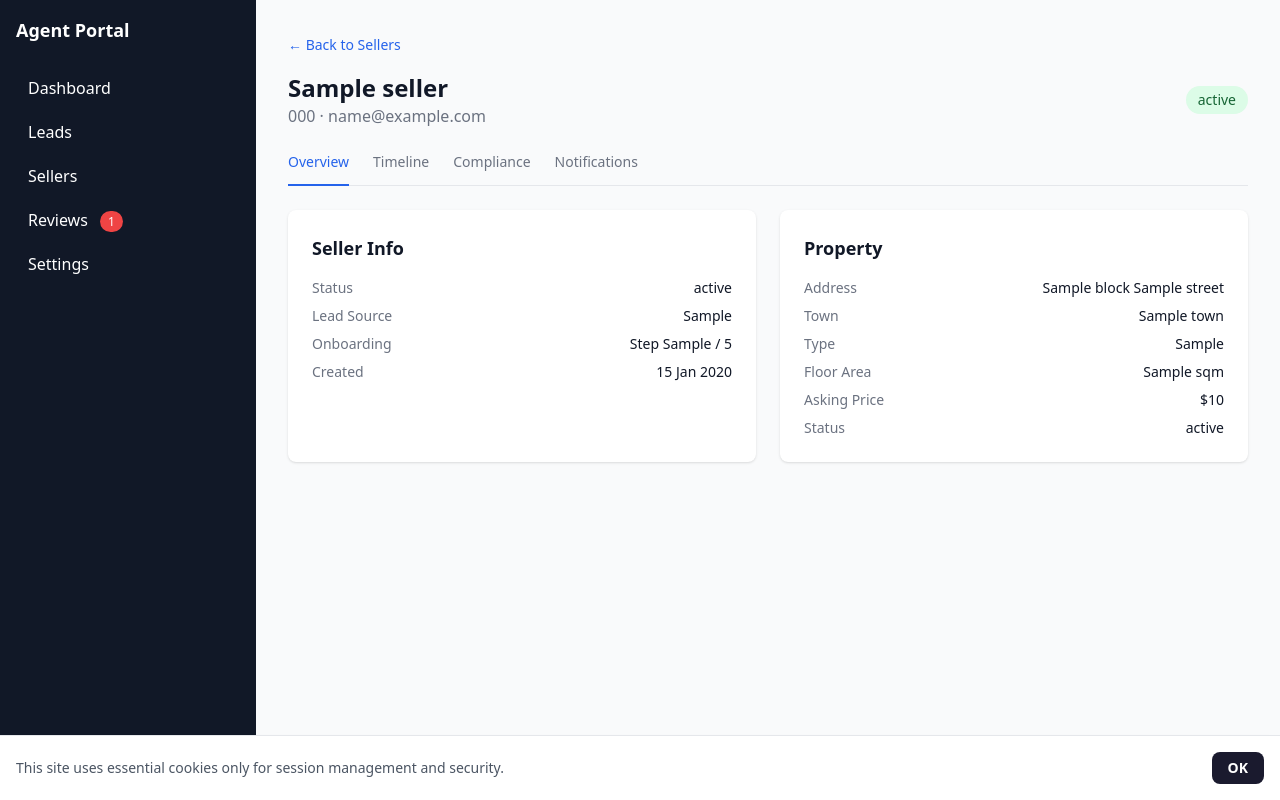
After one commit to Duckchief/sellmyhouse, a Node project: template src/views/pages/agent/seller-detail.njk in a window 1280 px wide. The commit adds this page. Run offline with Node 20 templates, Linux system fonts and the light colour scheme; the template is opened without the code that fills it: most values are stand-ins (such as "Sample title", 1, 10 or a date in 2020); style sheets or scripts are compiled from the project's sources; some libraries are stand-ins or nearby versions.

Commit message:
feat(agent): add agent dashboard views and partials

```diff
--- a/src/views/layouts/agent.njk
+++ b/src/views/layouts/agent.njk
@@ -2,14 +2,30 @@
 
 {% block body %}
 <div class="flex min-h-screen">
-  <aside class="w-64 bg-gray-900 text-white p-4">
-    <div class="text-lg font-bold mb-6">Agent Portal</div>
-    <nav class="space-y-2">
-      <a href="/agent/dashboard" class="block px-3 py-2 rounded hover:bg-gray-800">Dashboard</a>
-      <!-- Phase 3 will add more nav items -->
+  <aside class="w-64 bg-gray-900 text-white p-4 flex-shrink-0">
+    <div class="text-lg font-bold mb-6">{{ "Agent Portal" | t }}</div>
+    <nav class="space-y-1">
+      <a href="/agent/dashboard" class="block px-3 py-2 rounded hover:bg-gray-800 {% if currentPath == '/agent/dashboard' %}bg-gray-800{% endif %}">
+        {{ "Dashboard" | t }}
+      </a>
+      <a href="/agent/leads" class="block px-3 py-2 rounded hover:bg-gray-800 {% if currentPath == '/agent/leads' %}bg-gray-800{% endif %}">
+        {{ "Leads" | t }}
+      </a>
+      <a href="/agent/sellers" class="block px-3 py-2 rounded hover:bg-gray-800 {% if currentPath == '/agent/sellers' %}bg-gray-800{% endif %}">
+        {{ "Sellers" | t }}
+      </a>
+      <a href="/agent/reviews" class="block px-3 py-2 rounded hover:bg-gray-800 {% if currentPath == '/agent/reviews' %}bg-gray-800{% endif %}">
+        {{ "Reviews" | t }}
+        {% if pendingReviewCount %}
+        <span class="ml-2 bg-red-500 text-white text-xs px-2 py-0.5 rounded-full">{{ pendingReviewCount }}</span>
+        {% endif %}
+      </a>
+      <a href="/agent/settings" class="block px-3 py-2 rounded hover:bg-gray-800 {% if currentPath == '/agent/settings' %}bg-gray-800{% endif %}">
+        {{ "Settings" | t }}
+      </a>
     </nav>
   </aside>
-  <main class="flex-1 p-8">
+  <main class="flex-1 p-8 bg-gray-50">
     {% block content %}{% endblock %}
   </main>
 </div>
--- /dev/null
+++ b/src/views/pages/agent/seller-detail.njk
@@ -0,0 +1,35 @@
+{% extends "layouts/agent.njk" %}
+
+{% block content %}
+<div class="mb-4">
+  <a href="/agent/sellers" class="text-sm text-blue-600 hover:underline">← {{ "Back to Sellers" | t }}</a>
+</div>
+
+<div class="flex items-center justify-between mb-6">
+  <div>
+    <h1 class="text-2xl font-bold">{{ seller.name }}</h1>
+    <p class="text-gray-500">{{ seller.phone }} · {{ seller.email or "No email" }}</p>
+  </div>
+  <span class="px-3 py-1 text-sm rounded-full
+    {% if seller.status == 'lead' %}bg-blue-100 text-blue-800
+    {% elif seller.status == 'engaged' %}bg-yellow-100 text-yellow-800
+    {% elif seller.status == 'active' %}bg-green-100 text-green-800
+    {% elif seller.status == 'completed' %}bg-gray-100 text-gray-800
+    {% elif seller.status == 'archived' %}bg-red-100 text-red-800
+    {% endif %}">{{ seller.status | t }}</span>
+</div>
+
+<!-- Tabs -->
+<div class="border-b mb-6">
+  <nav class="flex gap-6 -mb-px" id="seller-tabs">
+    <button class="tab-btn pb-3 border-b-2 border-blue-600 text-blue-600 text-sm font-medium" data-tab="overview">{{ "Overview" | t }}</button>
+    <button class="tab-btn pb-3 border-b-2 border-transparent text-gray-500 hover:text-gray-700 text-sm font-medium" data-tab="timeline" hx-get="/agent/sellers/{{ seller.id }}/timeline" hx-target="#tab-content" hx-swap="innerHTML">{{ "Timeline" | t }}</button>
+    <button class="tab-btn pb-3 border-b-2 border-transparent text-gray-500 hover:text-gray-700 text-sm font-medium" data-tab="compliance" hx-get="/agent/sellers/{{ seller.id }}/compliance" hx-target="#tab-content" hx-swap="innerHTML">{{ "Compliance" | t }}</button>
+    <button class="tab-btn pb-3 border-b-2 border-transparent text-gray-500 hover:text-gray-700 text-sm font-medium" data-tab="notifications" hx-get="/agent/sellers/{{ seller.id }}/notifications" hx-target="#tab-content" hx-swap="innerHTML">{{ "Notifications" | t }}</button>
+  </nav>
+</div>
+
+<div id="tab-content">
+  {% include "partials/agent/seller-overview.njk" %}
+</div>
+{% endblock %}
--- /dev/null
+++ b/src/views/partials/agent/seller-overview.njk
@@ -0,0 +1,30 @@
+<div class="grid grid-cols-1 md:grid-cols-2 gap-6">
+  <div class="bg-white rounded-lg shadow p-6">
+    <h3 class="text-lg font-semibold mb-4">{{ "Seller Info" | t }}</h3>
+    <dl class="space-y-2 text-sm">
+      <div class="flex justify-between"><dt class="text-gray-500">{{ "Status" | t }}</dt><dd>{{ seller.status }}</dd></div>
+      <div class="flex justify-between"><dt class="text-gray-500">{{ "Lead Source" | t }}</dt><dd>{{ seller.leadSource or "—" }}</dd></div>
+      <div class="flex justify-between"><dt class="text-gray-500">{{ "Onboarding" | t }}</dt><dd>{{ "Step" | t }} {{ seller.onboardingStep }} / 5</dd></div>
+      <div class="flex justify-between"><dt class="text-gray-500">{{ "Created" | t }}</dt><dd>{{ seller.createdAt }}</dd></div>
+    </dl>
+  </div>
+
+  {% if seller.property %}
+  <div class="bg-white rounded-lg shadow p-6">
+    <h3 class="text-lg font-semibold mb-4">{{ "Property" | t }}</h3>
+    <dl class="space-y-2 text-sm">
+      <div class="flex justify-between"><dt class="text-gray-500">{{ "Address" | t }}</dt><dd>{{ seller.property.block }} {{ seller.property.street }}</dd></div>
+      <div class="flex justify-between"><dt class="text-gray-500">{{ "Town" | t }}</dt><dd>{{ seller.property.town }}</dd></div>
+      <div class="flex justify-between"><dt class="text-gray-500">{{ "Type" | t }}</dt><dd>{{ seller.property.flatType }}</dd></div>
+      <div class="flex justify-between"><dt class="text-gray-500">{{ "Floor Area" | t }}</dt><dd>{{ seller.property.floorAreaSqm }} sqm</dd></div>
+      <div class="flex justify-between"><dt class="text-gray-500">{{ "Asking Price" | t }}</dt><dd>{% if seller.property.askingPrice %}${{ seller.property.askingPrice | formatPrice }}{% else %}{{ "Not set" | t }}{% endif %}</dd></div>
+      <div class="flex justify-between"><dt class="text-gray-500">{{ "Status" | t }}</dt><dd>{{ seller.property.status }}</dd></div>
+    </dl>
+  </div>
+  {% else %}
+  <div class="bg-white rounded-lg shadow p-6">
+    <h3 class="text-lg font-semibold mb-4">{{ "Property" | t }}</h3>
+    <p class="text-gray-500 text-sm">{{ "No property added yet" | t }}</p>
+  </div>
+  {% endif %}
+</div>
```
Also changed, not shown: src/views/pages/agent/dashboard.njk (added, +9 -0 lines), src/views/pages/agent/leads.njk (added, +9 -0 lines), src/views/pages/agent/sellers.njk (added, +22 -0 lines), src/views/partials/agent/lead-queue.njk (added, +34 -0 lines), src/views/partials/agent/pipeline.njk (added, +31 -0 lines), src/views/partials/agent/seller-compliance.njk (added, +45 -0 lines), src/views/partials/agent/seller-list.njk (added, +51 -0 lines), src/views/partials/agent/seller-notifications.njk (added, +32 -0 lines), src/views/partials/agent/seller-timeline.njk (added, +17 -0 lines).
